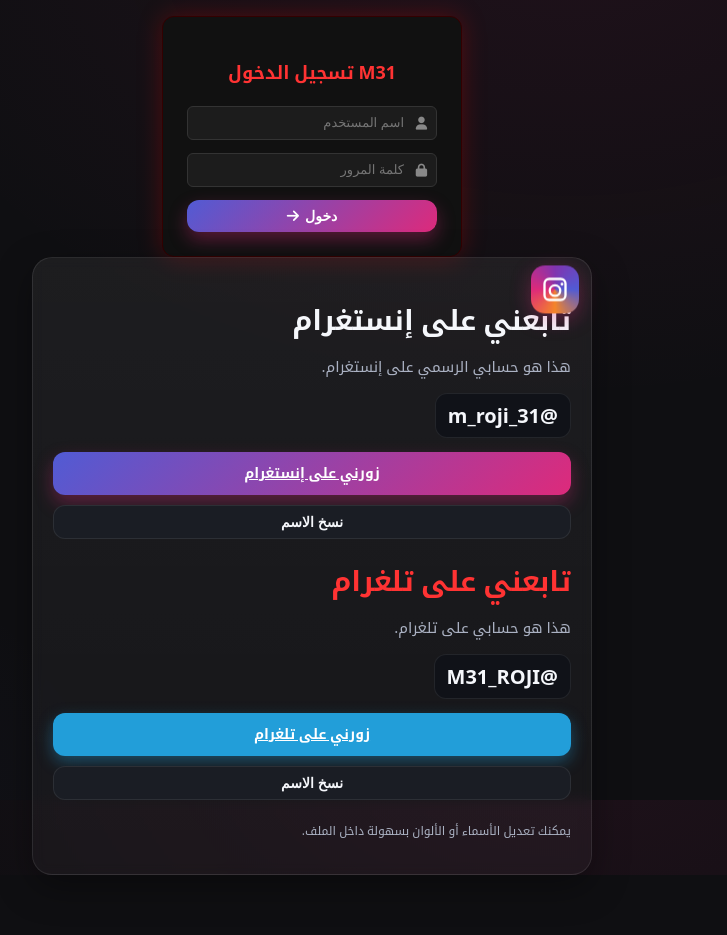
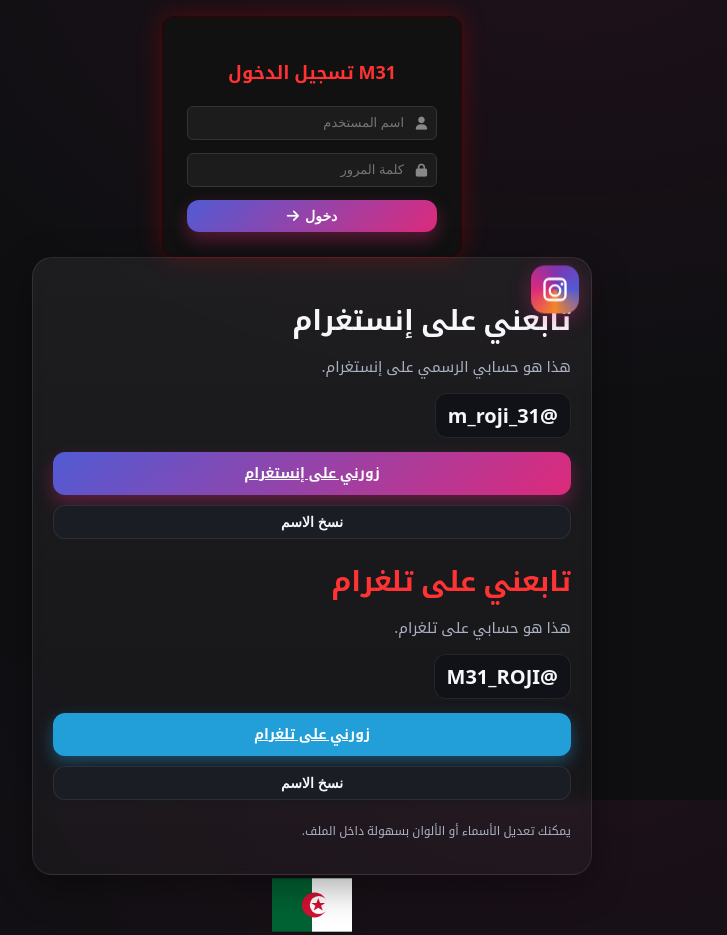
Before and after one commit to roji20112/INFOM31, a plain HTML site: page index.html in a window 1280 px wide. Shown: the whole page, without its empty margins (328-1055 px from the left). Before the commit the page ends 875 px from the top, so only its background shows below. Drawn offline with Linux system fonts and the light colour scheme.

Commit message:
Update index.html

```diff
--- a/index.html
+++ b/index.html
@@ -270,3 +270,68 @@
     </script>
   </body>
 </html>
+<!-- مثال: ضع هذا داخل <body> حيث تريد الشعار -->
+<!-- 1) العنصر الذي يمثل الشعار -->
+<div id="logo" class="site-logo" title="علم الجزائر" aria-label="علم الجزائر"></div>
+
+<!-- 2) كود CSS ليعرض الشعار بحجم قابل للتحكم -->
+<style>
+  /* حجم الشعار العام — غيّره حسب الحاجة */
+  .site-logo {
+    width: 80px;        /* حجم الشعار العرضي */
+    height: 60px;       /* حجم الشعار الارتفاعي */
+    display: inline-block;
+    vertical-align: middle;
+    line-height: 0;     /* لإزالة المسافات الداخلية مع svg */
+    overflow: hidden;
+  }
+
+  /* لو تريد الشعار أصغر/أكبر على شاشات مختلفة */
+  @media (max-width: 480px) {
+    .site-logo { width: 56px; height: 42px; }
+  }
+
+  /* إذا تريد وضعه في يمين الأعلى (مثال) */
+  .logo-top-right {
+    position: fixed;
+    top: 12px;
+    right: 12px;
+    z-index: 9999;
+  }
+</style>
+
+<!-- 3) SVG مضمّن داخل عنصر الشعار (آمن وبدون صور خارجية) -->
+<!-- يمكنك ببساطة وضع الـ SVG داخل الـ div#logo كما في الأسفل -->
+<script>
+  // هذه دالة تُدرج علم الجزائر بصيغة SVG داخل عنصر الشعار
+  (function insertAlgeriaFlag() {
+    const svg = `
+    <svg viewBox="0 0 512 341" xmlns="http://www.w3.org/2000/svg" role="img" aria-hidden="false" focusable="false">
+      <!-- خلفية: نصف أخضر (يسار) ونصف أبيض (يمين) -->
+      <rect width="512" height="341" fill="#006233"/>
+      <rect x="256" width="256" height="341" fill="#ffffff"/>
+
+      <!-- هلال أحمر (مُصنع بقرصين لإعطاء شكل الهلال) -->
+      <g transform="translate(0,0)">
+        <circle cx="272" cy="170.5" r="80" fill="#d21034"/>
+        <circle cx="300" cy="170.5" r="58" fill="#ffffff"/>
+      </g>
+
+      <!-- نجمة حمراء خماسية -->
+      <g transform="translate(0,0)">
+        <!-- نجمة بخمس نقاط، تم ضبط إحداثياتها لتكون بجانب الهلال -->
+        <polygon points="296,127 308,157 340,157 314,176 325,206 296,188 267,206 278,176 252,157 284,157"
+                 fill="#d21034"/>
+      </g>
+    </svg>
+    `;
+    const logoEl = document.getElementById('logo') || document.querySelector('.site-logo');
+    if (logoEl) {
+      logoEl.innerHTML = svg;
+      // يجعل الـ SVG يتوافق مع أبعاد العنصر (يحافظ على النسبة)
+      logoEl.querySelector('svg').style.width = '100%';
+      logoEl.querySelector('svg').style.height = '100%';
+      logoEl.querySelector('svg').setAttribute('preserveAspectRatio', 'xMidYMid meet');
+    }
+  })();
+</script>
```
